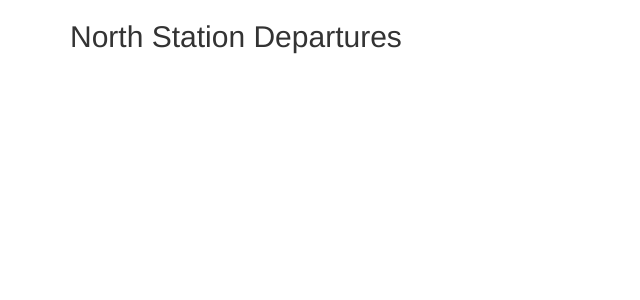
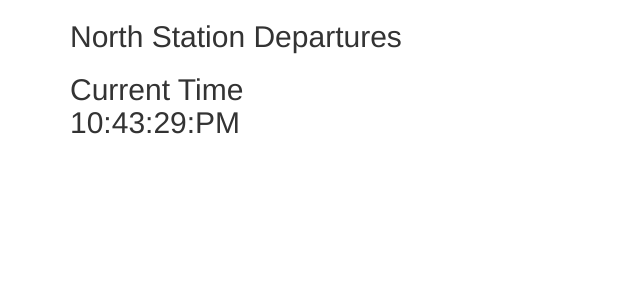
Before and after one commit to aishwaryapdabhade/sunrun-test-project, a Flask app: page / in a window 1280 px wide. Shown: the top 300 px of the page, without its empty margins (0-640 px from the left). Run offline with Flask 2, Linux system fonts and the light colour scheme; data that the repository does not hold is empty; some libraries are stand-ins or nearby versions.

Commit message:
add clock

```diff
--- a/app.py
+++ b/app.py
@@ -30,7 +30,7 @@ def display_board():
                 'route' : x['relationships']['route']['data']['id']
                 })
 
-        response['data'] = response['data'][:15] # take only first 15 lines of the data
+        response['data'] = response['data'][:10] # take only first 15 lines of the data
         response['data'] = sorted(response['data'], key=lambda x : x['departure_time'])
 
     except Exception as e:
--- a/static/table_update.js
+++ b/static/table_update.js
@@ -1,19 +1,47 @@
 
 
-
+var refreshTime = 10000;
 
 $( document ).ready(function() {
     console.log( "Loaded" );
+    getData();
 });
 
 
-window.onload = function (){
-    console.log( "ReLoaded" );
+let clock = () => {
+  let date = new Date();
+  let hrs = date.getHours();
+  let mins = date.getMinutes();
+  let secs = date.getSeconds();
+  let period = "AM";
+  if (hrs == 0) {
+    hrs = 12;
+  } else if (hrs >= 12) {
+    hrs = hrs - 12;
+    period = "PM";
+  }
+  hrs = hrs < 10 ? "0" + hrs : hrs;
+  mins = mins < 10 ? "0" + mins : mins;
+  secs = secs < 10 ? "0" + secs : secs;
+
+  let time = `${hrs}:${mins}:${secs}:${period}`;
+  setInterval(clock, 1000);
+  document.getElementById("clock").innerText = time;
+};
+
+clock();
+
+function getData(){
+
         $.get( "http://127.0.0.1:5000/get_table_data", function( data ) {
             console.log('Received data')
             updateTable("board",['destination','arrival_time','departure_time','route'], data['data'])
             });
+        setInterval(getData, refreshTime);
     }
+
+
+
 
 function updateTable(tableId, fields, data) {
 
--- a/templates/index.html
+++ b/templates/index.html
@@ -6,6 +6,7 @@
    <body>
     <div class="container">
       <h2>North Station Departures</h2>
+      <h2>Current Time<div id="clock"></div></h2>
       <table class="table" id="board">
       </table>
       </div>
```
Lines whose indentation alone changed are shown as unchanged.
